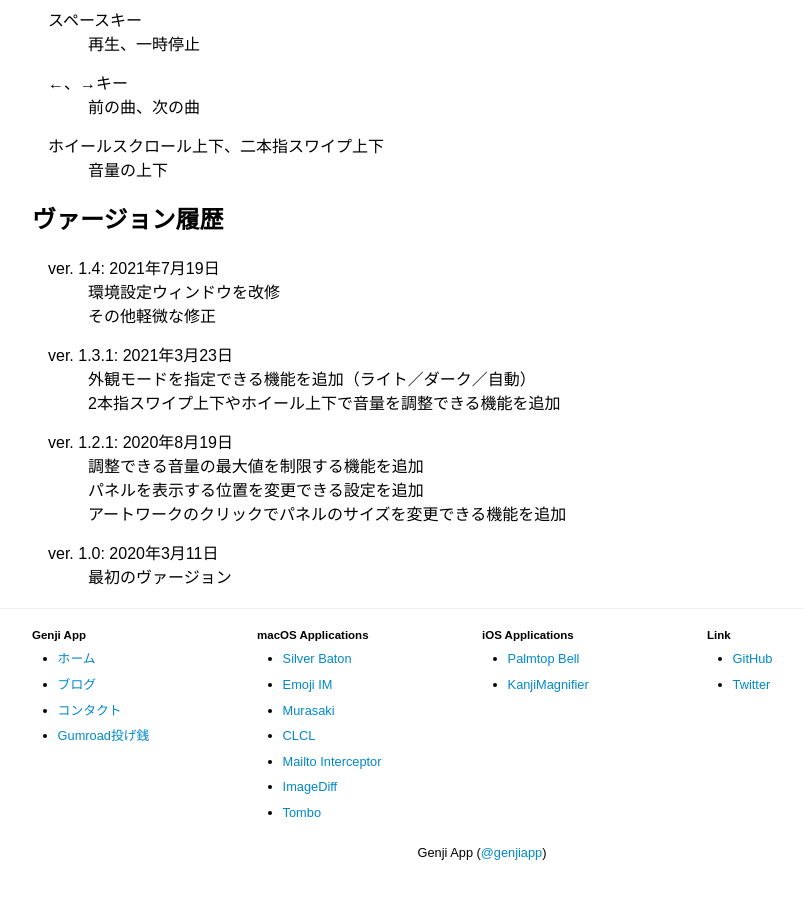
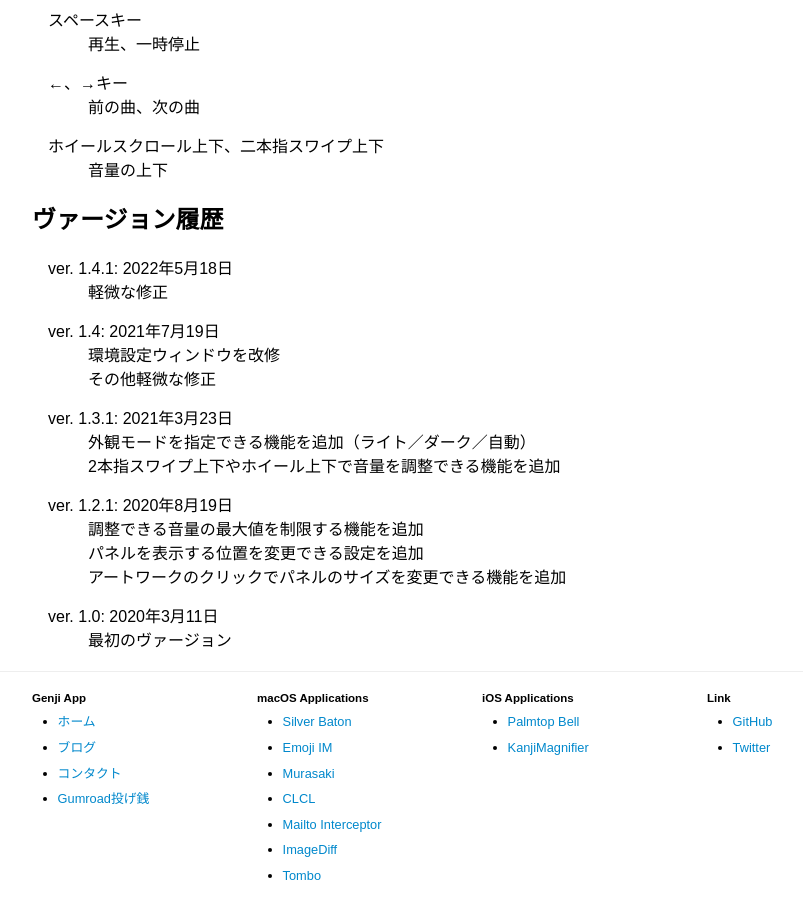
Before and after one commit to GenjiApp/genjiapp.github.io, a Jekyll site: the page built from mac/silver-baton/index.html, in a window 1280 px wide and 900 px high, scrolled down 2890 px. Shown: the whole window, without its empty margins (158-961 px from the left). Built offline with Jekyll 4.4.1, drawn with Linux system fonts in a browser that asks for light colours.

Commit message:
new release Silver Baton v1.4.1

```diff
--- a/mac/silver-baton/index.html
+++ b/mac/silver-baton/index.html
@@ -93,6 +93,9 @@ language: ja
 <h2>ヴァージョン履歴</h2>
 
 <dl>
+  <dt>ver. 1.4.1: 2022年5月18日</dt>
+  <dd>軽微な修正</dd>
+
   <dt>ver. 1.4: 2021年7月19日</dt>
   <dd>環境設定ウィンドウを改修</dd>
   <dd>その他軽微な修正</dd>
--- a/mac/silver-baton/index_en.html
+++ b/mac/silver-baton/index_en.html
@@ -90,6 +90,9 @@ language: en
 <h2>Version History</h2>
 
 <dl>
+  <dt>ver. 1.4.1: 2021-5-18</dt>
+  <dd>Fix minor issue</dd>
+
   <dt>ver. 1.4: 2021-7-19</dt>
   <dd>Fix Preferences Window</dd>
   <dd>Fix minor issues</dd>
```
